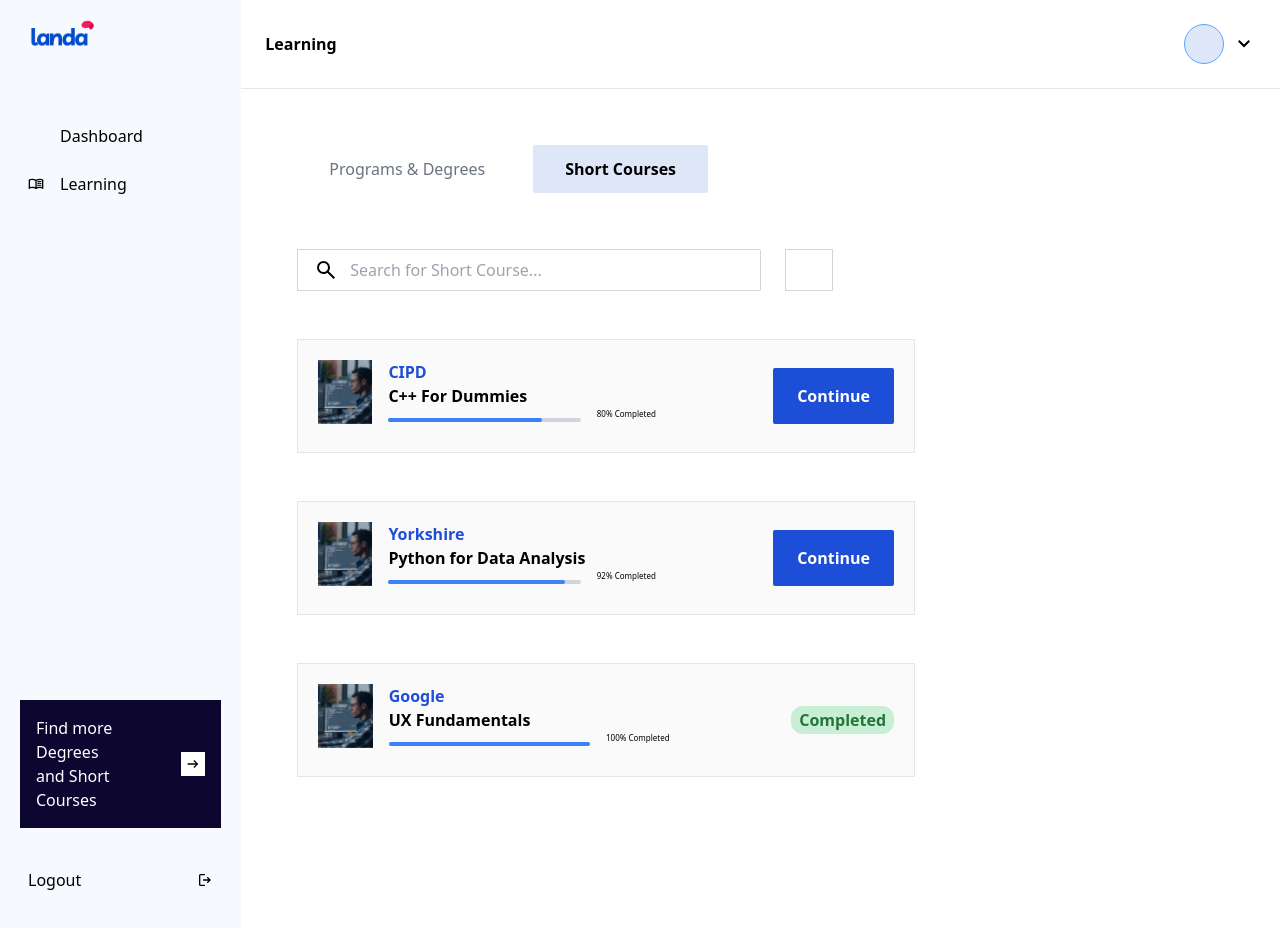
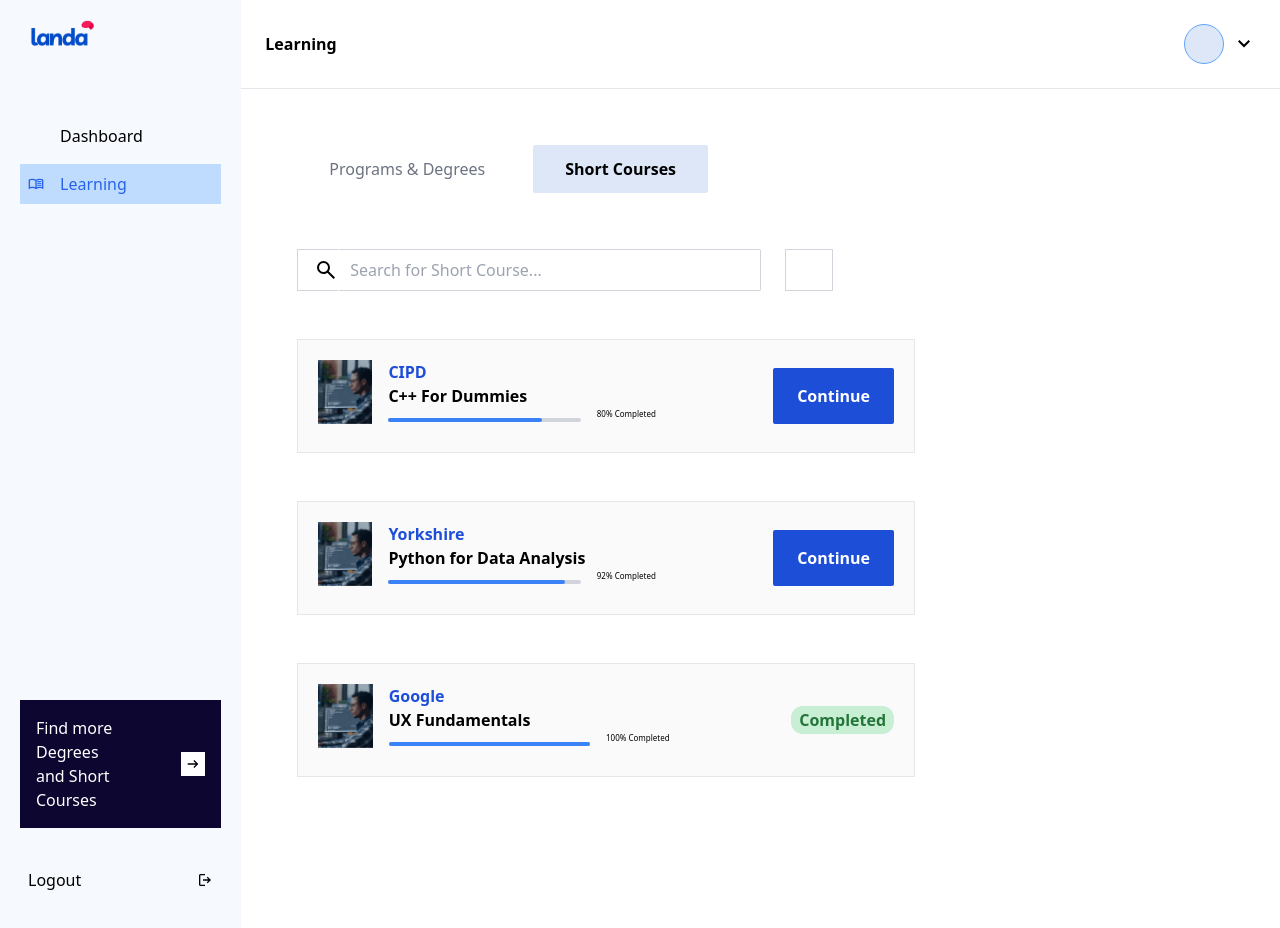
Before and after one commit to NwekeMaxwell/Academia-Dashboard, a Next.js app: page /Courses in a window 1280 px wide. Shown: the top 928 px of the page. Built offline with nearby package versions, Linux system fonts and the light colour scheme; some icons are missing.

Commit message:
fix: active link bug

```diff
--- a/components/Nav.js
+++ b/components/Nav.js
@@ -45,7 +45,11 @@ export default function Nav({ active, handleClick }) {
           </Link>
           <Link
             href={"/"}
-            className={pathname === "/" ? activeLink : inactiveLink}
+            className={
+              pathname === "/" || pathname === "/Courses"
+                ? activeLink
+                : inactiveLink
+            }
           >
             <Icon icon="material-symbols:menu-book-outline-sharp" />
             Learning
```
